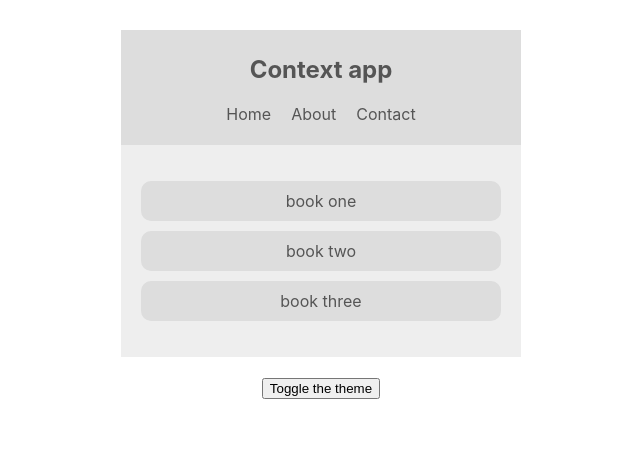
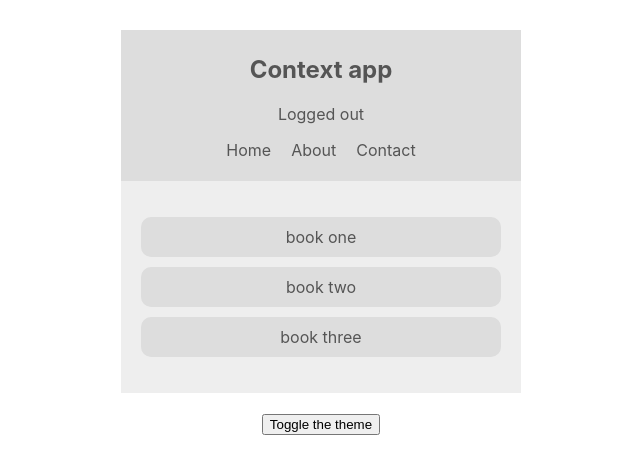
Before and after one commit to kowaraj/netninja_react_hooks, a React (Create React App) app in the folder contextapp/: page / in a window 1280 px wide. Shown: the top 474 px of the page, without its empty margins (319-959 px from the left). Built offline with nearby package versions, Linux system fonts and the light colour scheme; the HTML template or start-up script is replaced by a standard one.

Commit message:
Consume 2 contexts in one single component

```diff
--- a/contextapp/src/components/Navbar.js
+++ b/contextapp/src/components/Navbar.js
@@ -1,17 +1,23 @@
 import React, { Component } from 'react';
 import { ThemeContext } from '../contexts/ThemeContext';
+import { AuthContext } from '../contexts/AuthContext';
 
 class Navbar extends Component {
 
     render() {
         return (
-            <ThemeContext.Consumer>{ (context) => {
+            <AuthContext.Consumer>{ (authContext) => ( // no block opening...
+                <ThemeContext.Consumer>{ (context) => {  // using a separate block {}...
                     const { isLightTheme, light, dark } = context;
                     const theme = isLightTheme ? light : dark;
+                    const { isAuthenticated, toggleAuthFunction } = authContext;
 
                     return(
                         <nav style={{background: theme.ui, color: theme.syntax }}>
                             <h1> Context app  </h1>
+                            <div onClick={toggleAuthFunction}>
+                                <p> {isAuthenticated ? "Logged in": "Logged out"} </p>
+                            </div>
                             <ul>
                                 <li>Home</li>
                                 <li>About</li>
@@ -20,6 +26,7 @@ class Navbar extends Component {
                         </nav>
                     )
                 }}</ThemeContext.Consumer>
+            ) }</AuthContext.Consumer>
         )
     }
 }
```
Lines whose indentation alone changed are shown as unchanged.
